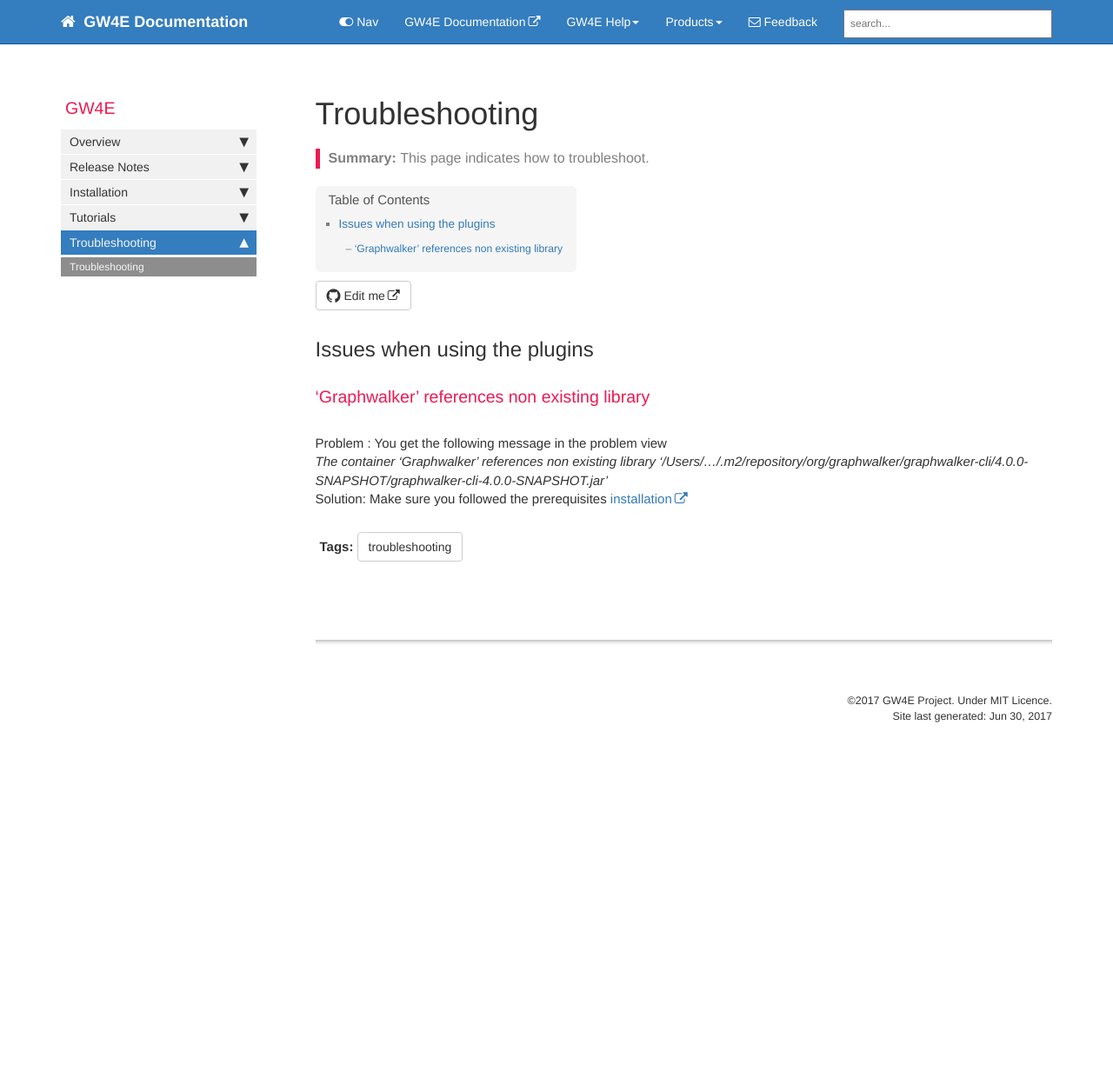
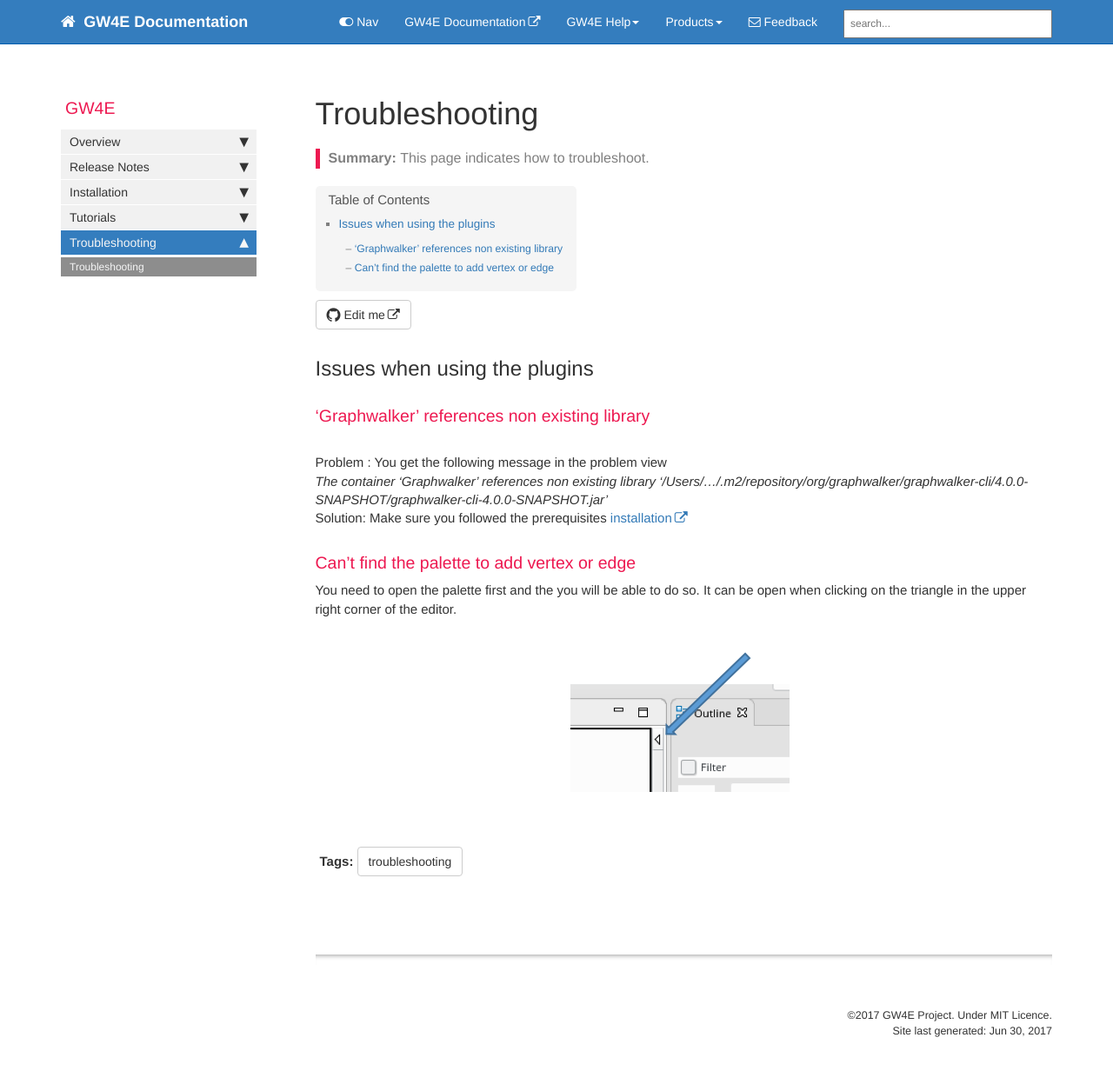
Before and after one commit to gw4e/gw4e.github.io, a Jekyll site: the page built from pages/mydoc/mydoc_troubleshooting.md, in a window 1280 px wide and 1246 px high. Shown: the top 1232 px of the window at 87% size. Built offline with Jekyll 4.4.1, drawn with Linux system fonts in a browser that asks for light colours; nearby versions of some CDN libraries; comment, search, counter and statistics services are not loaded.

Commit message:
add an issue entry

```diff
--- a/pages/mydoc/mydoc_troubleshooting.md
+++ b/pages/mydoc/mydoc_troubleshooting.md
@@ -16,3 +16,9 @@ You get the following message in the problem view<br/>
 	*The container 'Graphwalker' references non existing library '/Users/.../.m2/repository/org/graphwalker/graphwalker-cli/4.0.0-SNAPSHOT/graphwalker-cli-4.0.0-SNAPSHOT.jar'*
 <br/>Solution:
 Make sure you followed the prerequisites [installation](https://gw4e.github.io/mydoc_install_gw4e_on_top_of_eclipse.html)
+<br/>
+
+###  Can't find the palette to add vertex or edge
+You need to open the palette first and the you will be able to do so. It can be open when clicking on the triangle in the upper right corner of the editor.
+<br/>
+<center><img src="/images/gw4e/palette_button.png" alt="Palette button"></center>
```
Also changed, not shown: images/gw4e/palette_button.png (added).
